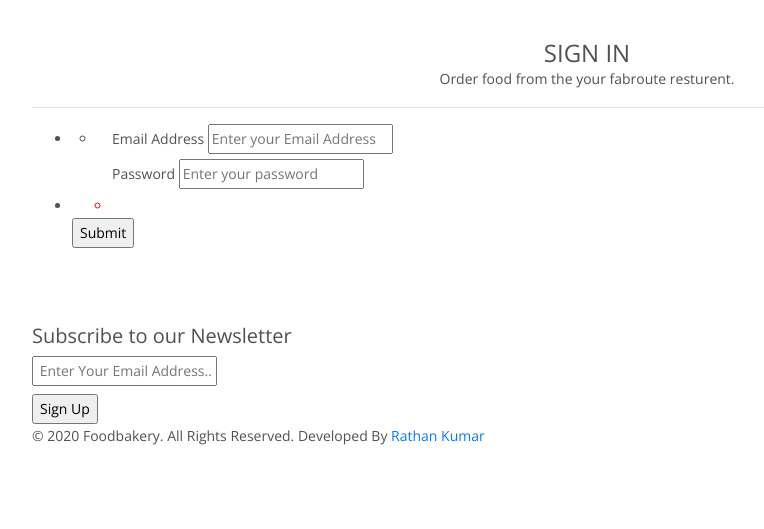
After one commit to ProgramerSalar/foodonline, a Django app: page /accounts/login/ in a window 1280 px wide. The commit adds this page. Shown: the part 271-800 px from the top of the page, without its empty margins (53-817 px from the left). Run offline with Django 4.2, Linux system fonts and the light colour scheme; some libraries are stand-ins or nearby versions.

Commit message:
Login Logout feature

```diff
--- a/accounts/urls.py
+++ b/accounts/urls.py
@@ -3,6 +3,11 @@ from . import views
 
 urlpatterns = [
     path('registerUser/' , views.registerUser , name='registerUser'),
-    path('registerVendor/' , views.registerVendor , name='registerVendor')
+    path('registerVendor/' , views.registerVendor , name='registerVendor'),
+
+
+    path('login/' , views.login , name='login'),
+    path('logout/' , views.logout , name='logout'),
+    path('dashboard/' , views.dashboard , name='dashboard'),
 
 ]
--- a/accounts/views.py
+++ b/accounts/views.py
@@ -2,9 +2,9 @@ from django.shortcuts import render , redirect
 from django.http import HttpResponse
 from .forms import UserForm
 from .models import User , UserProfile
-from django.contrib import messages
+from django.contrib import messages , auth
 from vendor.forms import VendorForm
-
+from django.views.decorators.csrf import requires_csrf_token
 
 
 
@@ -84,10 +84,10 @@ def registerVendor(request):
             user  = User.objects.create_user(first_name=first_name , last_name=last_name , username=username,email=email, password=password)
             user.role = User.VENDOR
             user.save()
-            vendor = v_form.save(commit=False)
+            vendor = v_form.save(commit=False)  # commit false mins -
             vendor.user = user
-            user_profile = UserProfile.objects.get(user=user)
-            vendor.user_profile = user_profile
+            user_profile = UserProfile.objects.get(user=user)  #
+            vendor.user_profile = user_profile  # vendor user profile to connect the vendor
             vendor.save()
             messages.success(request , 'Your account has been registered successfully! please wai for the approval.')
             return redirect('registerVendor')
@@ -105,3 +105,35 @@ def registerVendor(request):
     }
 
     return render(request , 'accounts/registerVendor.html',context)
+
+
+@requires_csrf_token
+def login(request):
+    if request.method == 'POST':
+        email = request.POST['email']  # fetch the email address using the post request
+        password = request.POST['password'] # fetch the password using the post request
+
+        user = auth.authenticate(email=email ,password=password)   # authenticate the email and password
+        if user is not None:
+            auth.login(request ,user)  # allow the user to login
+            messages.success(request , 'You are logged in')
+
+        else:
+            messages.error(request , 'Invalid login credentials')  # user is not logged in
+            return redirect('login')
+    return render(request , 'accounts/login.html')
+
+
+
+
+
+def logout(request):
+    auth.logout(request)
+    messages.info(request, 'You are logged out')   # inf mins color is blue
+    return redirect('login')
+
+
+
+
+def dashboard(request):
+    return render(request , 'accounts/dashboard.html')
--- /dev/null
+++ b/templates/accounts/login.html
@@ -0,0 +1,110 @@
+{% extends 'base.html'%}
+{% load static %}
+
+{% block content %}
+
+
+
+<!-- Main Section Start -->
+<div class="main-section">
+    <div class="page-section nopadding cs-nomargin" style="margin-top: 0px;padding-top: 60px;padding-bottom: 60px;margin-bottom: 0px;">
+        <div class="container">
+            <div class="row">
+                <div class="col-lg-12 col-md-12 col-sm-12 col-xs-12 ">
+                    <div class="user-dashboard loader-holder">
+                        <div class="user-holder">
+                    <h4 class="text-center" style="margin-bottom: 0;">SIGN IN </h4>
+                    <p class="text-center">Order food from the your fabroute resturent.</p>
+                    <hr>
+
+                    <div id="restaurant-sets-holder">
+                        <form action="{% url 'login' %}" class="form-fields-set foodbakery-dev-restaurant-form" method="post" enctype="multipart/form-data">
+                            {% csrf_token %}
+                            <ul class="register-add-restaurant-tab-container restaurant-information-tab-container">
+                                <li>
+                                    <div class="row">
+                                        <div class="col-lg-12 col-md-12 col-sm-12 col-xs-12">
+                                            <div class="row">
+                                                <ul >
+                                                    <li>
+                                                        <div class="col-lg-12 col-md-6 col-sm-6 col-xs-12">
+                                                            <div class="field-holder">
+                                                                <label>Email Address</label>
+                                                                <input type='Email' name='email' placeholder='Enter your Email Address'>
+                                                            </div>
+                                                        </div>
+                                                        <div class="col-lg-12 col-md-6 col-sm-6 col-xs-12">
+                                                            <div class="field-holder">
+                                                                <label>Password</label>
+                                                                <input type='password' name='password' placeholder="Enter your password">
+                                                            </div>
+                                                        </div>
+                                                    </li>
+                                                </ul>
+
+
+                                            </div>
+                                        </div>
+                                    </div>
+                                </li>
+                                <li>
+
+
+
+                                    {% comment %} field errors  {% endcomment %}
+                                    <ul class="errorlist">
+                                        {% for field in form %}
+                                            {% if field.errors %}
+                                                {% for error in field.errors %}
+                                                    <li style="color: red;">{{error}}</li>
+                                                {% endfor %}
+                                            {% endif %}
+                                        {% endfor %}
+
+                                        {% comment %} non field errors {% endcomment %}
+                                        <li style="color: red;">{{form.non_field_errors}}</li>
+                                    </ul>
+
+
+
+
+                                    <div class="row">
+                                        <div class="col-lg-12 col-md-12 col-sm-12 col-xs-12">
+                                            <div class="field-holder">
+                                                <div class="payment-holder">
+                                                    <input type="submit" value="Submit" id="btn-next-restaurant-information" class="bgcolor">
+                                                </div>
+                                            </div>
+                                        </div>
+                                    </div>
+
+
+                                    {% comment %} messages  {% endcomment %}
+                                    <div class="row">
+                                        <div class="col-lg-12 col-md-12 col-sm-12 col-xs-12">
+                                            <!-- Load message -->
+                                            {% include 'includes/alert.html' %}
+                                        </div>
+                                    </div>
+
+
+
+
+
+
+
+
+
+                                </li>
+                            </ul>
+                        </form>
+                    </div>
+                </div>
+                    </div>
+                </div>
+            </div>
+        </div>
+    </div>
+</div>
+<!-- Main Section End -->
+{% endblock %}
--- a/templates/includes/navbar.html
+++ b/templates/includes/navbar.html
@@ -32,11 +32,14 @@
 						</div>
 						<div class="col-lg-4 col-md-4 col-sm-12 col-xs-12">
 							<div class="login-option">
-								<a class="cs-color cs-popup-joinus-btn login-popup" data-target="#sign-in" data-toggle="modal" href="#">login</a>
-								<span><a class="cs-color cs-popup-joinus-btn login-popup"  href="{% url 'registerUser'%}">Register</a><span>
-								<a class="get-start-btn" href="{% url 'registerVendor'%}">
-									Register
-									Restaurant </a>
+								{% if user.is_authenticated %}
+									<a class="cs-color cs-popup-joinus-btn login-popup"  href="{% url 'dashboard' %}">My Account</a>
+									<a class="cs-color cs-popup-joinus-btn login-popup text-danger"  href="{% url 'logout' %}">logout</a>
+								{% else %}
+									<a class="cs-color cs-popup-joinus-btn login-popup"  href="{% url 'login' %}">login</a>
+									<span><a class="cs-color cs-popup-joinus-btn login-popup"  href="{% url 'registerUser'%}">Register</a><span>
+									<a class="get-start-btn" href="{% url 'registerVendor'%}">Register Restaurant </a>
+								{% endif %}
 							</div>
 						</div>
 					</div>
```
Also changed, not shown: templates/accounts/dashboard.html (added, +7 -0 lines).
